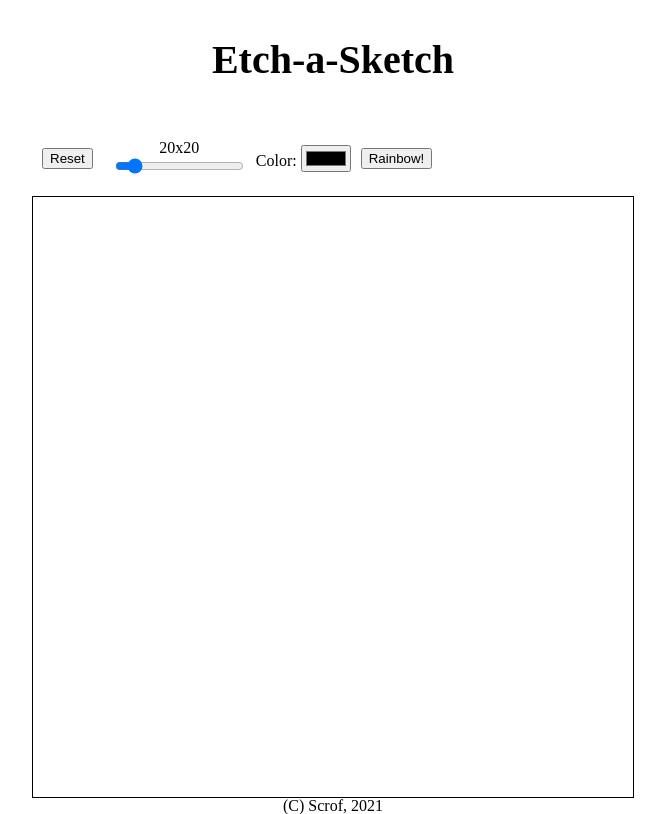
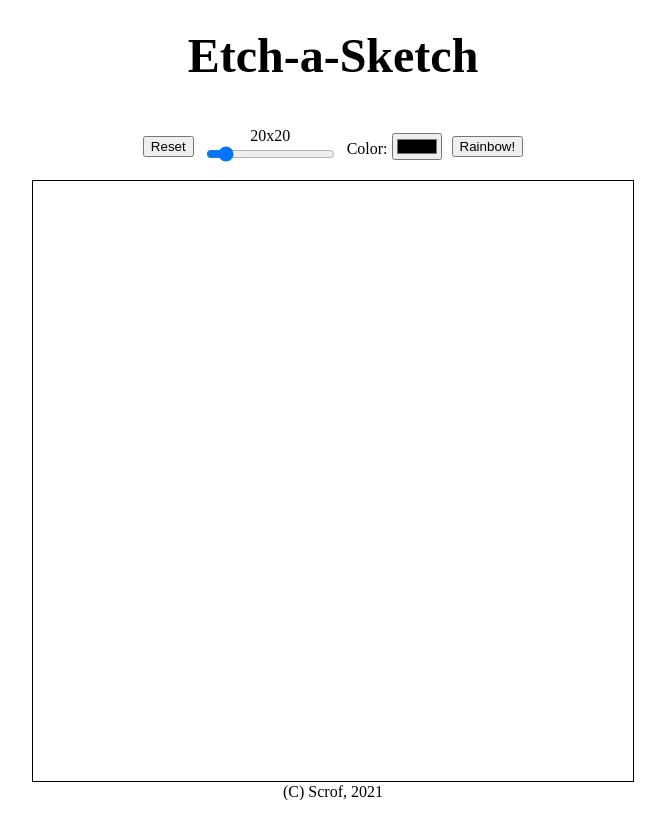
Before and after one commit to scrof90/etch-a-sketch, a plain HTML site: page index.html in a window 1280 px wide. Shown: the whole page, without its empty margins (307-972 px from the left). Drawn offline with Linux system fonts and the light colour scheme.

Commit message:
refactor and optimize

```diff
--- a/index.html
+++ b/index.html
@@ -12,12 +12,13 @@
     <script defer type="text/javascript" src="main.js"></script>
   </head>
   <body>
+    <div class="wrapper">
       <header class="header">
         <h1>Etch-a-Sketch</h1>
       </header>
       <main>
         <section class="toolbar">
-        <button class="tool" id="reset">Reset</button>
+          <button class="tool" id="resetBtn">Reset</button>
           <div class="tool slider-container">
             <label class="tool" for="density" id="densityLabel">20x20</label>
             <input
@@ -27,23 +28,27 @@
               step="10"
               value="20"
               class="slider"
-            id="density"
+              id="densitySlider"
             />
           </div>
           <div>
-          <label for="color">Color:</label>
-          <input type="color" name="color" value="#000000" id="color" />
+            <label for="colorPicker">Color:</label>
+            <input
+              type="color"
+              name="colorPicker"
+              value="#000000"
+              id="colorPicker"
+            />
           </div>
-        <button class="tool" id="rainbow">Rainbow!</button>
+          <button class="tool" id="rainbowBtn">Rainbow!</button>
         </section>
 
-      <section draggable="false" class="grid">
-        <div class="grid-container" draggable="false" id="gridContainer"></div>
-      </section>
+        <section class="grid" id="grid"></section>
       </main>
 
       <footer class="footer">
         <p>(C) Scrof, 2021</p>
       </footer>
+    </div>
   </body>
 </html>
--- a/main.js
+++ b/main.js
@@ -1,57 +1,59 @@
-const grid = document.getElementById('gridContainer');
+// global variables
 
-// TODO: put everything in settings obj
-let gridDensity = 20;
-let paintColor = '#000000';
-let rainbowMode = false;
-let drawingMode = false;
+const grid = document.getElementById('grid');
+
+const settings = {
+  gridDensity: 20,
+  paintColor: '#000000',
+  rainbowMode: false,
+  drawingMode: false,
+};
 
 // initialization
 
-initTools();
-resetGrid();
+(function () {
+  initTools();
+  resetGrid();
+})();
 
 function initTools() {
   // reset button callback
-  document.getElementById('reset').onclick = resetGrid;
+  const resetBtn = document.getElementById('resetBtn');
+  resetBtn.onclick = resetGrid;
+
   // density slider callback
-  document.getElementById('density').oninput = function () {
-    gridDensity = this.value;
-    document.getElementById(
-      'densityLabel'
-    ).innerText = `${gridDensity}x${gridDensity}`;
+  const densitySlider = document.getElementById('densitySlider');
+  densitySlider.oninput = () => {
+    settings.gridDensity = densitySlider.value;
+    const densityLabel = document.getElementById('densityLabel');
+    densityLabel.innerText = `${settings.gridDensity}x${settings.gridDensity}`;
   };
+
   // color picker callback
-  document.getElementById('color').oninput = function () {
-    paintColor = this.value;
-  };
+  const colorPicker = document.getElementById('colorPicker');
+  colorPicker.oninput = () => (settings.paintColor = colorPicker.value);
+
   // rainbow button callback
-  document.getElementById('rainbow').onclick = () =>
-    (rainbowMode = !rainbowMode);
-  // grid drawing mode callback
-  grid.addEventListener('mousedown', () => (drawingMode = true));
-  // window drawing mode disable callback
-  window.addEventListener('mouseup', () => (drawingMode = false));
+  const rainbowBtn = document.getElementById('rainbowBtn');
+  rainbowBtn.onclick = () => (settings.rainbowMode = !settings.rainbowMode);
+
+  // grid drawing mode callbacks
+  grid.addEventListener('mousedown', () => (settings.drawingMode = true));
+  grid.addEventListener('mouseup', () => (settings.drawingMode = false));
+  grid.addEventListener('mouseleave', () => (settings.drawingMode = false));
 }
 
 // grid functions
 
 function resetGrid() {
   grid.textContent = '';
-  grid.style.gridTemplateRows = `repeat(${gridDensity}, auto [row])`;
-  grid.style.gridTemplateColumns = `repeat(${gridDensity}, auto [col])`;
-  fillGrid(gridDensity ** 2);
+  grid.style.gridTemplateRows = `repeat(${settings.gridDensity}, auto [row])`;
+  grid.style.gridTemplateColumns = `repeat(${settings.gridDensity}, auto [col])`;
+  fillGrid(settings.gridDensity);
 }
 
-/* function clearGrid() {
-  let cell = grid.lastChild;
-  while (cell) {
-    grid.removeChild(cell);
-    cell = grid.lastChild;
-  }
-} */
-
-function fillGrid(numOfCells) {
+function fillGrid(density) {
+  const numOfCells = density ** 2;
   for (let i = 0; i < numOfCells; i++) {
     grid.appendChild(getNewCell());
   }
@@ -59,7 +61,6 @@ function fillGrid(numOfCells) {
 
 function getNewCell() {
   const cell = document.createElement('div');
-  cell.draggable = false;
   cell.addEventListener('mouseover', changeColor);
   return cell;
 }
@@ -67,11 +68,12 @@ function getNewCell() {
 // cell functions
 
 function changeColor(e) {
-  if (drawingMode) {
-    if (rainbowMode) {
-      e.target.style.backgroundColor = getRandomColor();
+  if (settings.drawingMode) {
+    const cell = e.target;
+    if (settings.rainbowMode) {
+      cell.style.backgroundColor = getRandomColor();
     } else {
-      e.target.style.backgroundColor = paintColor;
+      cell.style.backgroundColor = settings.paintColor;
     }
   }
 }
--- a/styles.css
+++ b/styles.css
@@ -1,26 +1,37 @@
-body {
-  height: 100vh;
+.wrapper {
   display: flex;
   flex-direction: column;
   align-items: center;
+  justify-content: space-between;
+  min-height: 100vh;
+  max-width: 100wh;
+}
+
+.header {
+  margin: 2em 0;
 }
 
 h1 {
   text-align: center;
-  margin: 40px 0;
-  font-size: 40px;
+  font-size: 3em;
   font-weight: bold;
 }
 
 .toolbar {
   display: flex;
+  justify-content: center;
   align-items: center;
-  margin: 20px 0;
+  gap: 10px;
+  margin: 1em 0;
 }
 
-.tool {
-  margin: 0 10px;
-}
+/* .slider {
+
+} */
+
+/* .tool {
+
+} */
 
 .slider-container {
   display: flex;
@@ -28,22 +39,21 @@ h1 {
   align-items: center;
 }
 
-.grid-container {
+.grid {
   display: grid;
   border: 1px solid black;
   width: 600px;
   height: 600px;
+  user-drag: none;
+  user-select: none;
+  -moz-user-select: none;
+  -webkit-user-drag: none;
+  -webkit-user-select: none;
+  -ms-user-select: none;
 }
 
-.grid-container > div {
+.grid > div {
   place-self: stretch;
-}
-
-.hint {
-  text-align: center;
-  font-size: 18px;
-  color: grey;
-  margin: 10px;
 }
 
 .footer {
```
Lines whose indentation alone changed are shown as unchanged.
